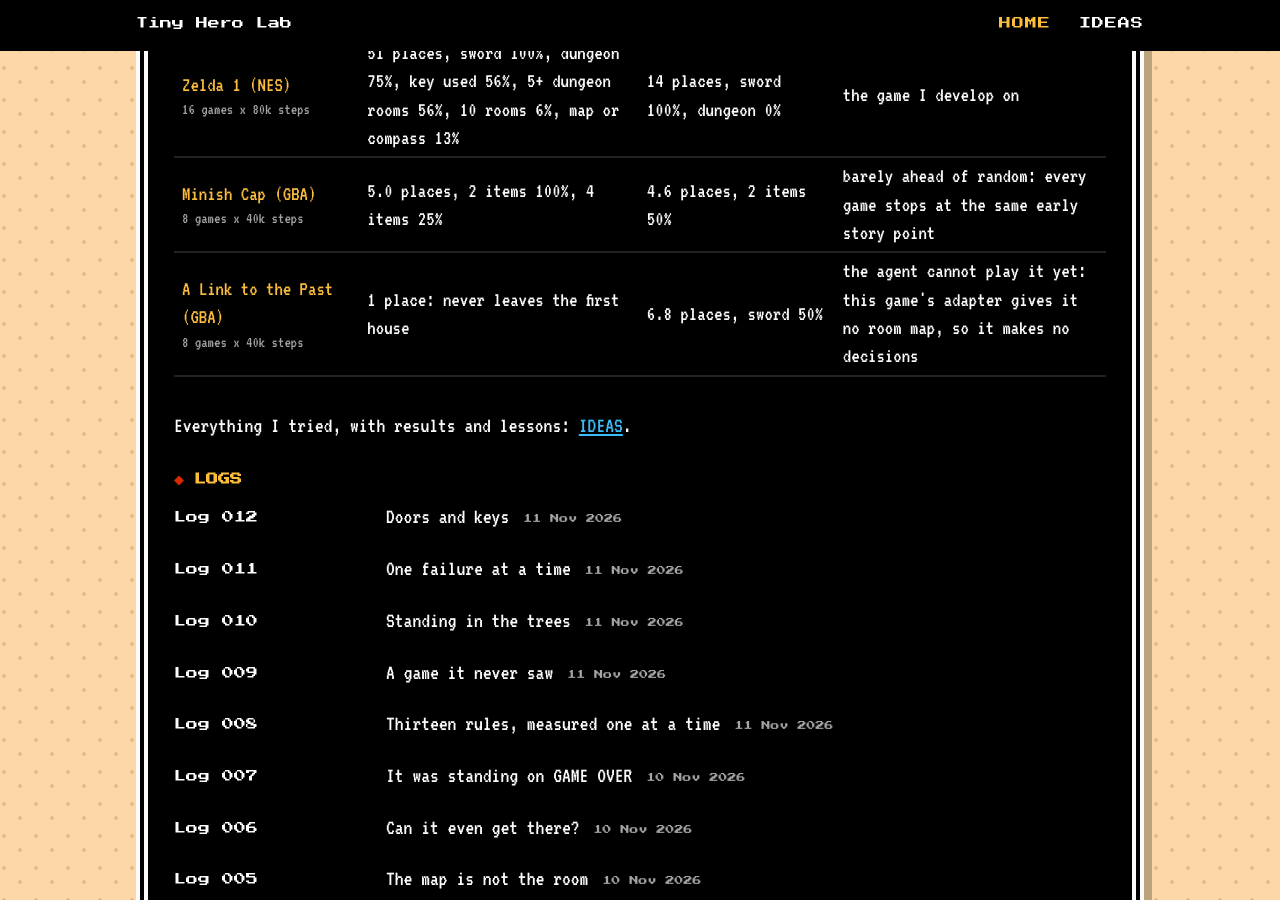
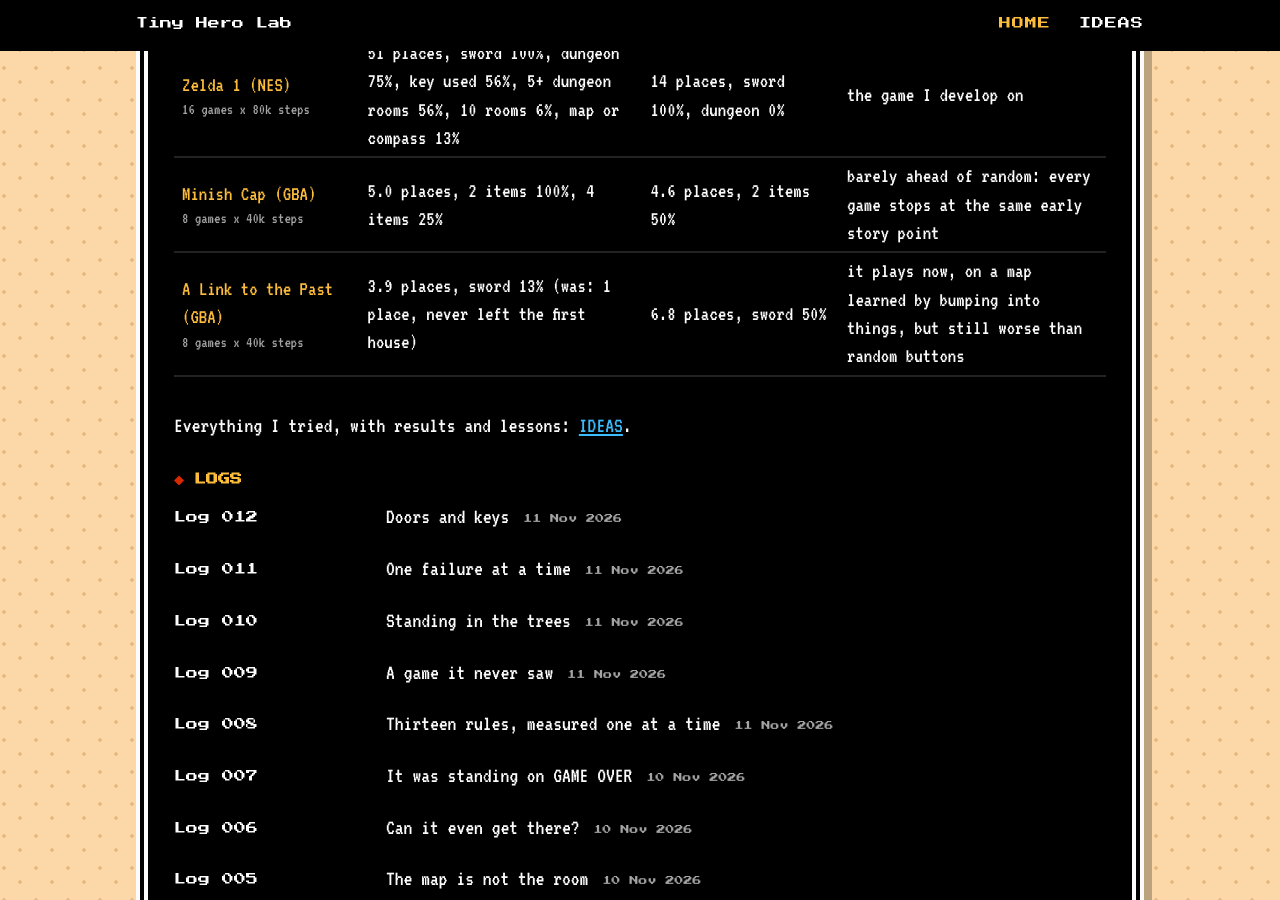
Before and after one commit to sofianedjerbi/zelda-agent-devblog, a Jekyll site: the page built from index.html, in a window 1280 px wide and 900 px high, scrolled down 2624 px. Built offline with Jekyll 4.4.1, drawn with Linux system fonts in a browser that asks for light colours.

Commit message:
A Link to the Past: the agent plays now (3.9 places vs 1), still below random

```diff
--- a/_data/games.yml
+++ b/_data/games.yml
@@ -1,4 +1,4 @@
 # Same agent, same KPIs, each game from its own start. Updated 2026-11-12.
 - {game: "Zelda 1 (NES)", budget: "16 games x 80k steps", agent: "51 places, sword 100%, dungeon 75%, key used 56%, 5+ dungeon rooms 56%, 10 rooms 6%, map or compass 13%", random: "14 places, sword 100%, dungeon 0%", verdict: "the game I develop on"}
 - {game: "Minish Cap (GBA)", budget: "8 games x 40k steps", agent: "5.0 places, 2 items 100%, 4 items 25%", random: "4.6 places, 2 items 50%", verdict: "barely ahead of random: every game stops at the same early story point"}
-- {game: "A Link to the Past (GBA)", budget: "8 games x 40k steps", agent: "1 place: never leaves the first house", random: "6.8 places, sword 50%", verdict: "the agent cannot play it yet: this game's adapter gives it no room map, so it makes no decisions"}
+- {game: "A Link to the Past (GBA)", budget: "8 games x 40k steps", agent: "3.9 places, sword 13% (was: 1 place, never left the first house)", random: "6.8 places, sword 50%", verdict: "it plays now, on a map learned by bumping into things, but still worse than random buttons"}
--- a/_data/tried.yml
+++ b/_data/tried.yml
@@ -6,6 +6,7 @@
     - {name: "No try-new-ground on a known exit", status: kept, result: "entering a dungeon every ground kind is new, and the nearest 'new' tile was the doorway behind Link: his third goal walked him back out. 3 rooms after entering: 41% -> 78%", lesson: "Found by tracing one scenario, after two wrong guesses."}
     - {name: "Minish Cap from the game's start: the town stall", status: testing, result: "decision log: the festival = talk to Zelda, she walks to her next spot, follow. 'Stay with and talk to your companion' (ZL_ESCORT): story score 101 at 25k steps instead of 37k. Then a second blocker, same in both: with Zelda following, Link keeps trying the south gate, a text box stops him (one line on screen for 8,400 steps), and his map shows a solid wall across the town to the north. 70k steps: still 5 places. Earlier tries with no effect: dialogue as progress, partial-collision tiles as unknown ground, LLM story guide", lesson: "Logging every decision found in one run what four blind 30k-step tries had not."}
     - {name: "No probe within 2 tiles of a known exit", status: kept, result: "the route to a probe near the door went out through the door gap. Scenarios: enter 28% -> 48%, deeper 38% -> 62%. Minish Cap check 31/48 (best)"}
+    - {name: "A Link to the Past: a map learned by bumping", status: kept, result: "that game's adapter gave the agent no room map, so it made no decisions. Now every spot of a room is floor until a step into it is refused; then it is wall for that room. Nothing game-specific beyond Link's position and the room size. 8 games x 40k steps: 3.9 places (was 1), sword 13%; random buttons 6.8 places, sword 50%. It plays, worse than random"}
     - {name: "Walk up and strike inside dungeons, deciding every 8 frames", switch: HUNT, status: off, result: "240 danger moments from inside dungeons: stand still 76 game overs, keep away 51, walk up and strike 28 (345 kills, 11 hearts healed), strike in line 22. In the agent: scenarios after the 5th room 50% (was a third), after the 7th 3 of 6. 16 full games: neutral - 5+ rooms 63% vs 56%, key used 44% vs 56%, 5.1 dungeon rooms per game both, best game 12 rooms vs 11, game overs 4.5 vs 5.1 (not clearly different)", lesson: "The small deep-scenario pools overstated it again. Striking in line (already on) gives most of what fighting gives for now."}
     - {name: "Deepest rooms first when going back into a dungeon", switch: DEEPFIRST, status: rejected, result: "capture of the 11-room game: deep rooms are not closed off - Link crosses each in 2-3 decisions, sees real exits, dies in his 10th room with 3 enemies around, restarts at the entrance and does not go back down. Deepest-first: 16 full games places 40.9 vs 51.2, game overs 7.2 vs 5.1 (both clearly worse), key used 38% vs 56%", lesson: "Rushing back to where he died gets him killed there again. What limits depth now is dying in rooms with several enemies."}
     - {name: "Exits tried six times and never passed stop being targets", switch: TRIEDOUT, status: kept, result: "two fake exits by the dungeon entrance were tried 25 times each: 'try the exit on arrival' ignores past failures and stall escape resets the failure counts. Tries are never reset. Game-11 probe: entrance loop 3x shorter. 16 full games: places 51.2 vs 48.1 (clearly better), key used 56% vs 50%, 5+ dungeon rooms 56% vs 50%, nothing clearly worse. Minish Cap check 29/48. Default. (Remembering tested spots per room changed nothing on the probe.)"}
```
